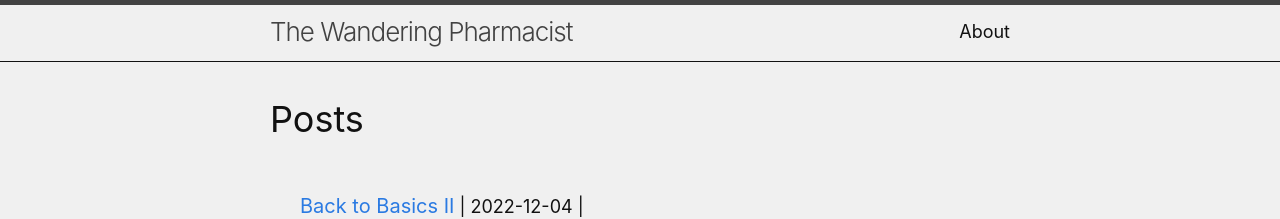
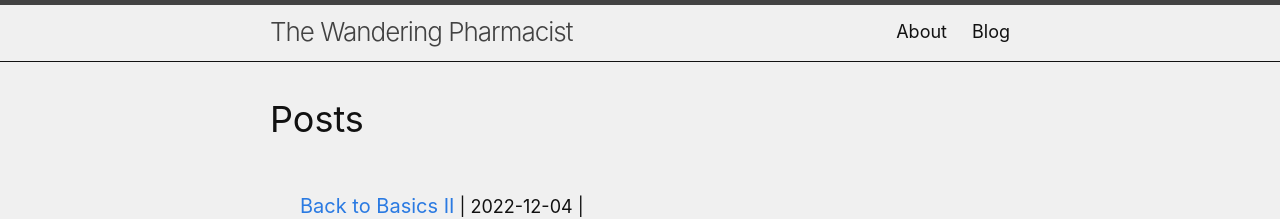
Before and after one commit to CMagnac/CMagnac-first-blog, a Jekyll site: the page built from index.md, in a window 1280 px wide. Shown: the top 219 px of the page. Built offline with Jekyll 4.4.1, drawn with Linux system fonts in a browser that asks for light colours.

Commit message:
Add new link in nav bar

```diff
--- a/_includes/header.html
+++ b/_includes/header.html
@@ -10,7 +10,10 @@
           </svg>
         </span>
       </label>
-      <div class="trigger"><a class="page-link" href="/about/">About</a></div>
+      <div class="trigger">
+        <a class="page-link" href="/about/">About</a>
+        <a class="page-link" href="/blog/">Blog</a>
+      </div>
     </nav>
   </div>
 </header>
```
